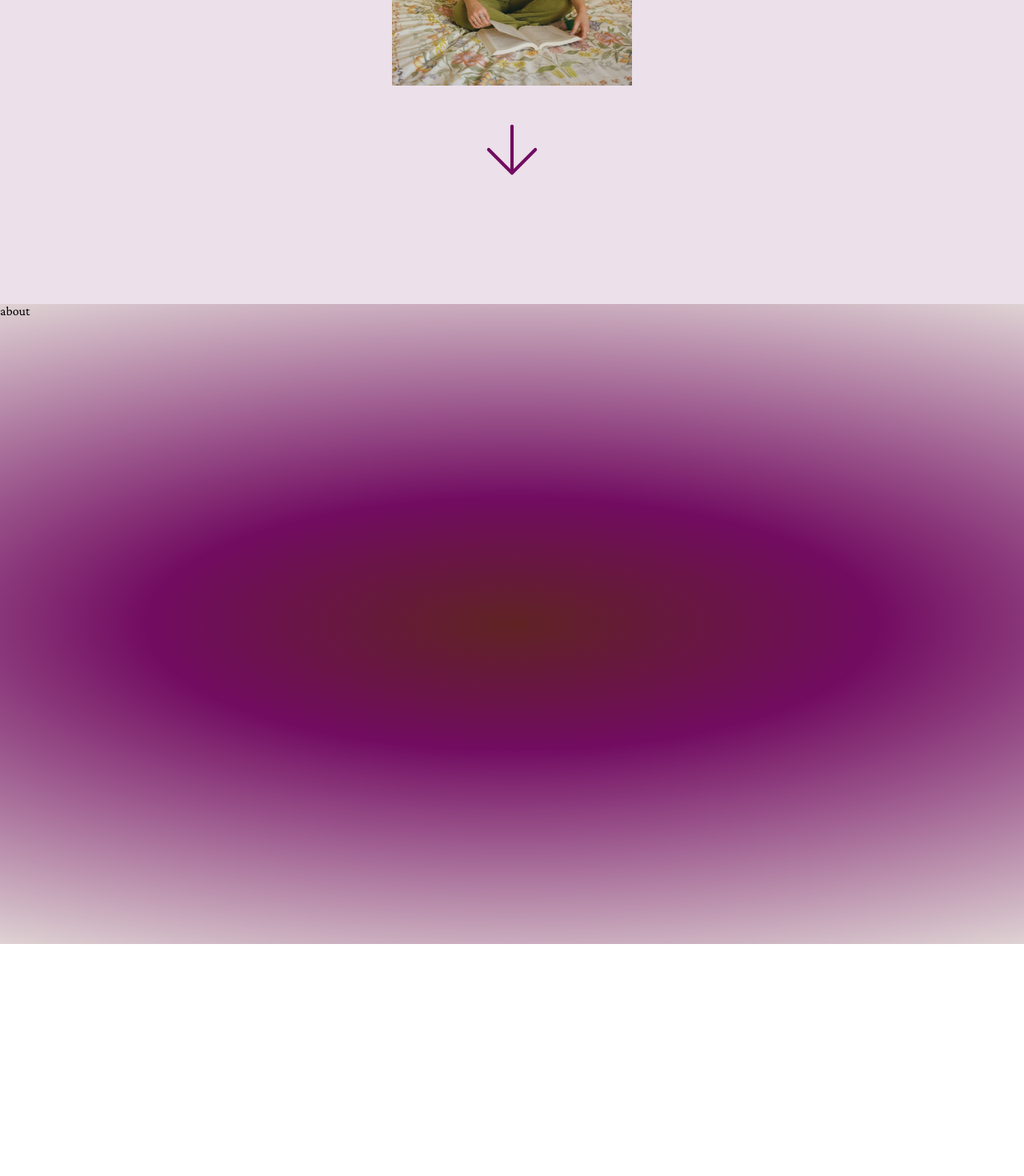
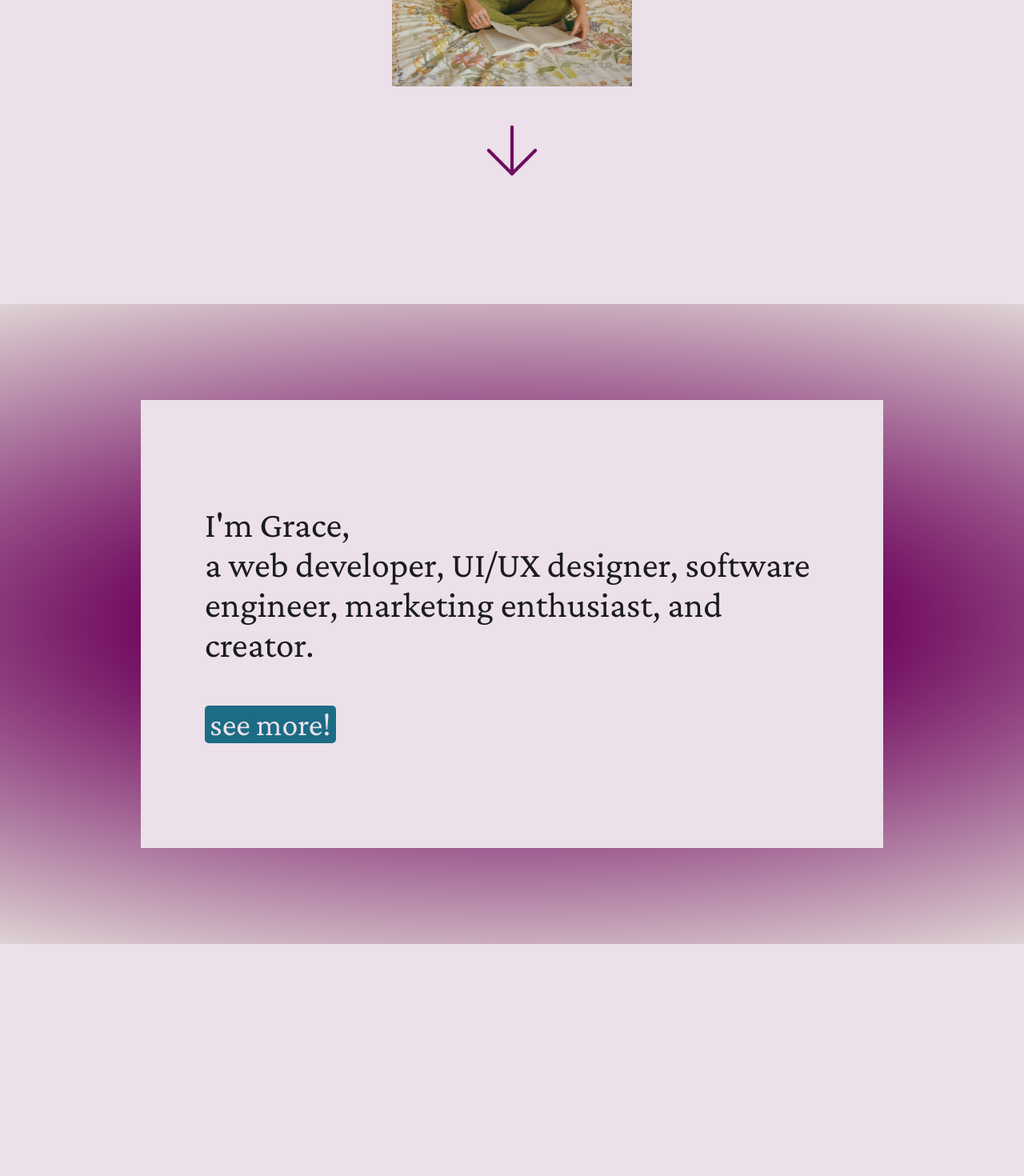
Before and after one commit to gracebmanning/grace-manning-v4, a React (Create React App) app: page / in a window 1280 px wide. Shown: the part 420-1890 px from the top of the page at 80% size. Before the commit the page ends 1600 px from the top, so only its background shows below. Built offline with nearby package versions, Linux system fonts and the light colour scheme.

Commit message:
about section

```diff
--- a/src/App.css
+++ b/src/App.css
@@ -10,4 +10,35 @@
 .section-gradient{
   height: 100vh;
   background: var(--gradient-background);
+  display: flex;
+  flex-direction: column;
+  justify-content: center;
+  align-items: center;
 }
+
+.rectangle{
+  background: #ECE0EA;
+  width: 60vw;
+  height: 50vh;
+  padding: 80px;
+  display: flex;
+  flex-direction: column;
+  justify-content: space-evenly;
+  align-items: left;
+}
+
+.button{
+  background-color: var(--dark-teal);
+  border-radius: 5px;
+  border: none;
+  outline: none;
+  color: var(--light-purple);
+  font-family: 'Crimson Pro', serif;
+  font-size: 40px;
+  text-align: center;
+  width: fit-content;
+}
+
+button:hover{
+  cursor: pointer;
+}
--- a/src/App.js
+++ b/src/App.js
@@ -1,12 +1,16 @@
 import './App.css';
 import Main from './components/Main/main';
 import About from './components/About/about';
+import Projects from './components/Projects/projects';
+import Contact from './components/Contact/contact';
 
 function App() {
   return (
     <div>
       <Main />
       <About />
+      <Projects />
+      <Contact />
     </div>
   );
 }
--- a/src/components/About/about.css
+++ b/src/components/About/about.css
@@ -0,0 +1,6 @@
+#about-text{
+    width: 100%;
+    color: var(--black);
+    font-size: 45px;
+    font-weight: 400;
+}
--- a/src/components/About/about.js
+++ b/src/components/About/about.js
@@ -1,9 +1,21 @@
 import './about.css';
+
+function clickScroll(){
+    const element = document.getElementById('projects');
+    if (element) {
+      element.scrollIntoView({ behavior: 'smooth' });
+    }
+}
 
 export default function About() {
     return (
-        <div className="section-gradient" id="#about">
-            about
+        <div className="section-gradient" id="about">
+            <div className="rectangle">
+                <p id="about-text">
+                    I'm Grace,<br/>a web developer, UI/UX designer, software engineer, marketing enthusiast, and creator.
+                </p>
+                <button className="button" onClick={clickScroll}>see more!</button>
+            </div>
         </div>
     );
 }
--- /dev/null
+++ b/src/components/Contact/contact.js
@@ -0,0 +1,11 @@
+import './contact.css';
+
+export default function Contact() {
+    return (
+        <div className="section-gradient" id="contact">
+            <div className="rectangle">
+                contact
+            </div>
+        </div>
+    );
+}
--- a/src/components/Main/main.css
+++ b/src/components/Main/main.css
@@ -11,4 +11,11 @@
 
 #arrow{
     width: 100px;
+    transition: 0.3s ease-in;
 }
+
+#arrow:hover{
+    cursor: pointer;
+    transform: scale(1.1);
+    transition: 0.3s ease-out;
+}
--- a/src/components/Main/main.js
+++ b/src/components/Main/main.js
@@ -2,14 +2,19 @@ import './main.css';
 import profile from '../../images/profile.jpg';
 import arrow from '../../images/arrow-down.svg';
 
+function clickScroll(){
+    const element = document.getElementById('about');
+    if (element) {
+      element.scrollIntoView({ behavior: 'smooth' });
+    }
+}
+
 export default function Main() {
     return (
-        <div className="section-solid" id="#main">
+        <div className="section-solid" id="main">
             <h1 id="welcome">welcome!</h1>
             <img id="profilePic" src={profile} alt="grace sitting on her bed reading a book. She has pink hair and she is wearing a black top and green pants." />
-            <a href="/#about">
-                <img id="arrow" src={arrow} alt="arrow pointing down" />
-            </a>
+            <img id="arrow" src={arrow} alt="arrow pointing down" onClick={clickScroll} />
         </div>
     );
 }
--- /dev/null
+++ b/src/components/Projects/projects.js
@@ -0,0 +1,17 @@
+import './projects.css';
+
+function clickScroll(){
+    const element = document.getElementById('contacts');
+    if (element) {
+      element.scrollIntoView({ behavior: 'smooth' });
+    }
+}
+
+export default function Projects() {
+    return (
+        <div className="section-solid" id="projects">
+            projects
+            <button className="button" onClick={clickScroll}>see more!</button>
+        </div>
+    );
+}
```
Also changed, not shown: src/index.css (+4 -4 lines), src/components/Contact/contact.css (added), src/components/Projects/projects.css (added).
